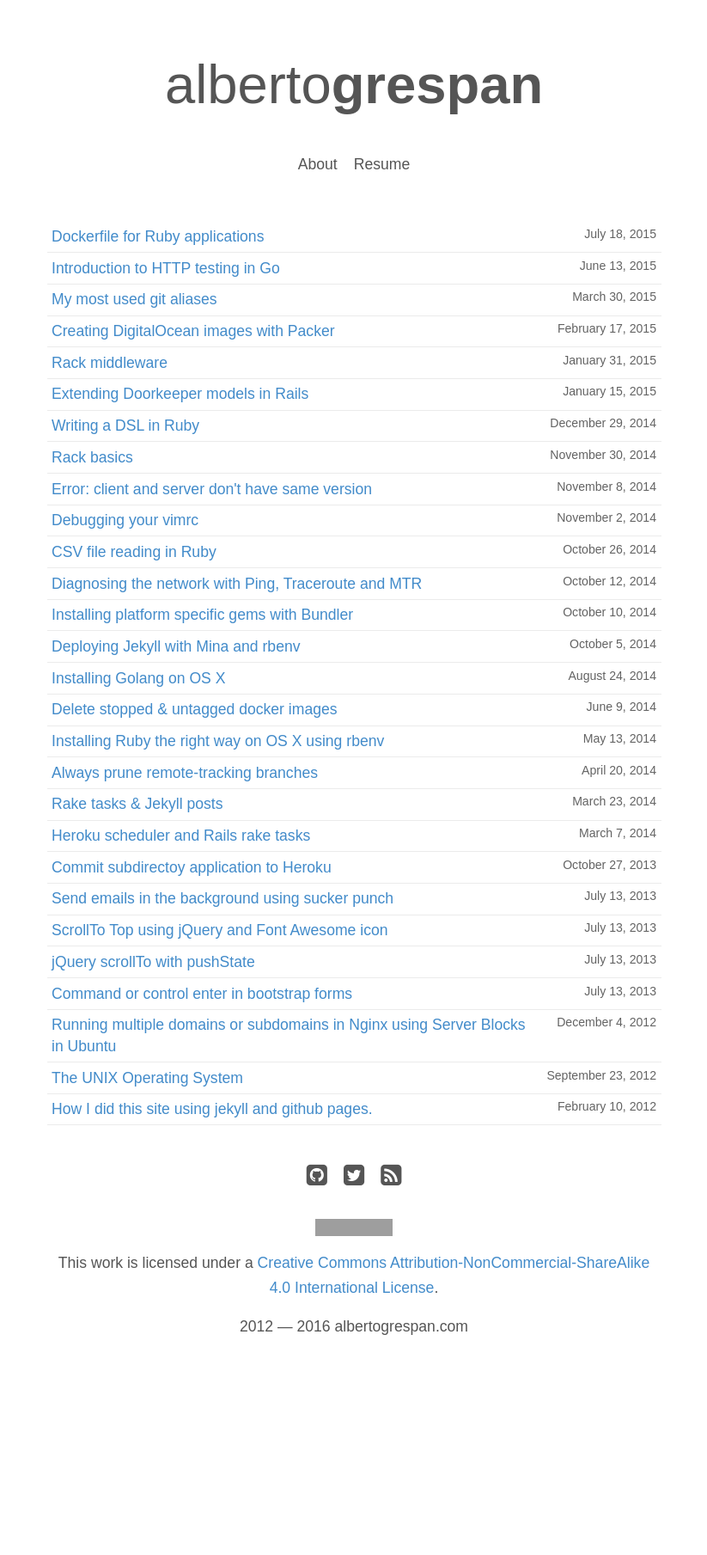
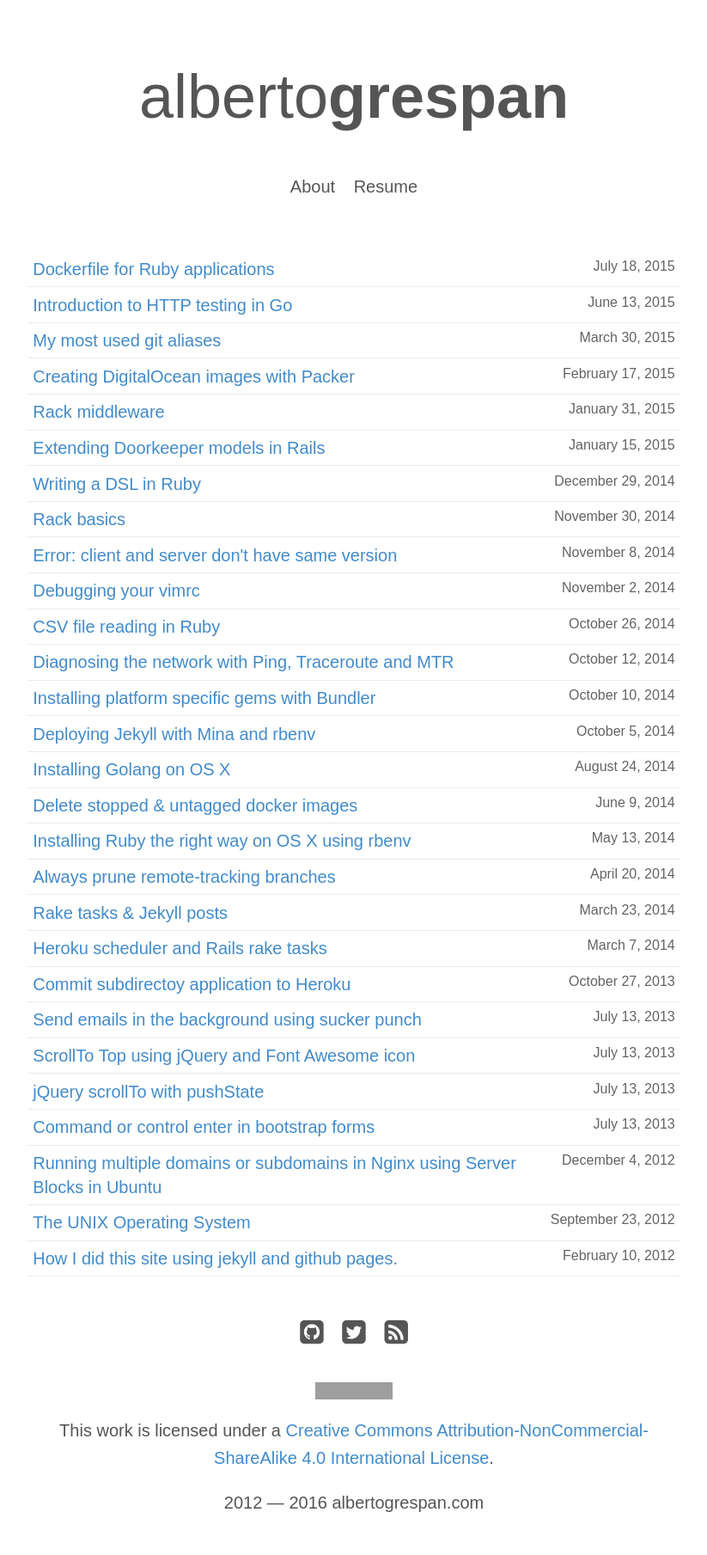
Before and after one commit to albertogg/albertogg.github.com, a Jekyll site: the page built from index.html, in a window 1280 px wide. Shown: the whole page at 86% size, without its empty margins (228-1051 px from the left). Built offline with Jekyll 4.4.1, drawn with Linux system fonts in a browser that asks for light colours; nearby versions of some CDN libraries; before the commit the page ends 1597 px from its top, so only the background shows below that; grey boxes are pictures that could not be loaded.

Commit message:
Make the font bigger and max-width smaller

```diff
--- a/css/scss/_base.scss
+++ b/css/scss/_base.scss
@@ -1,12 +1,12 @@
 body {
   background-color: transparent;
   color: $dark-font;
-  max-width: 40.625em;
   font-family: "Avenir Next", sans-serif;
+  max-width: 38em;
   margin: 0 auto;
-  padding: 1.250em;
+  padding: 1.25em;
   line-height: 1.6;
-  font-size: 1.1em;
+  font-size: 1.25rem;
 }
 
 a {
```
